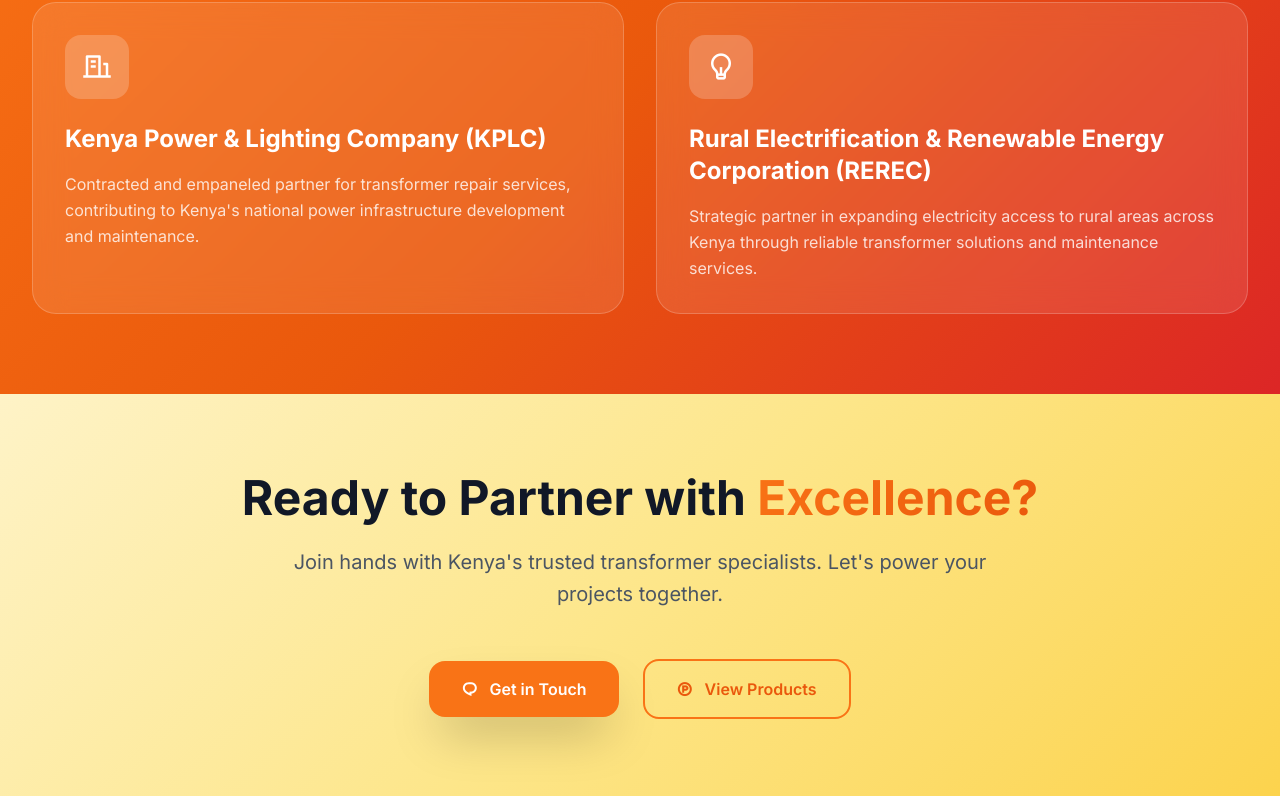
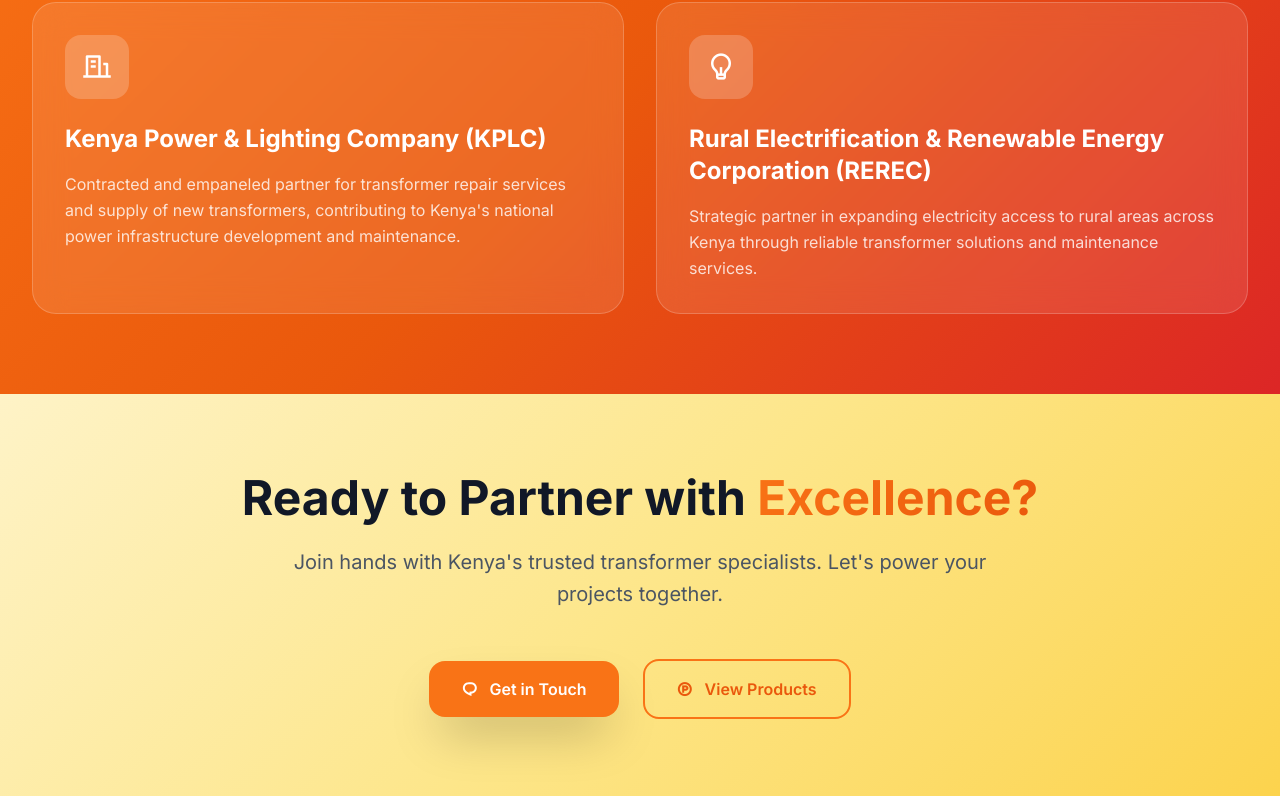
Before and after one commit to Allevandrose/mahahshakhti, a website: page about.html in a window 1280 px wide. Shown: the part 6202-6998 px from the top of the page. Drawn offline with nearby package versions, Linux system fonts and the light colour scheme.

Commit message:
added what client wants

```diff
--- a/about.html
+++ b/about.html
@@ -747,9 +747,10 @@
   </div>
   <h3 class="text-2xl font-bold mb-4">Kenya Power & Lighting Company (KPLC)</h3>
   <p class="text-white/80 leading-relaxed">
-            Contracted and empaneled partner for transformer repair services, contributing to Kenya's national power infrastructure development and maintenance.
+    Contracted and empaneled partner for transformer repair services and supply of new transformers, contributing to Kenya's national power infrastructure development and maintenance.
   </p>
 </div>
+
 
         <div class="slide-up bg-white/10 backdrop-blur-lg rounded-3xl p-8 border border-white/20" style="animation-delay: 0.2s">
           <div class="w-16 h-16 bg-white/20 rounded-2xl flex items-center justify-center mb-6">
```
Lines whose indentation alone changed are shown as unchanged.
